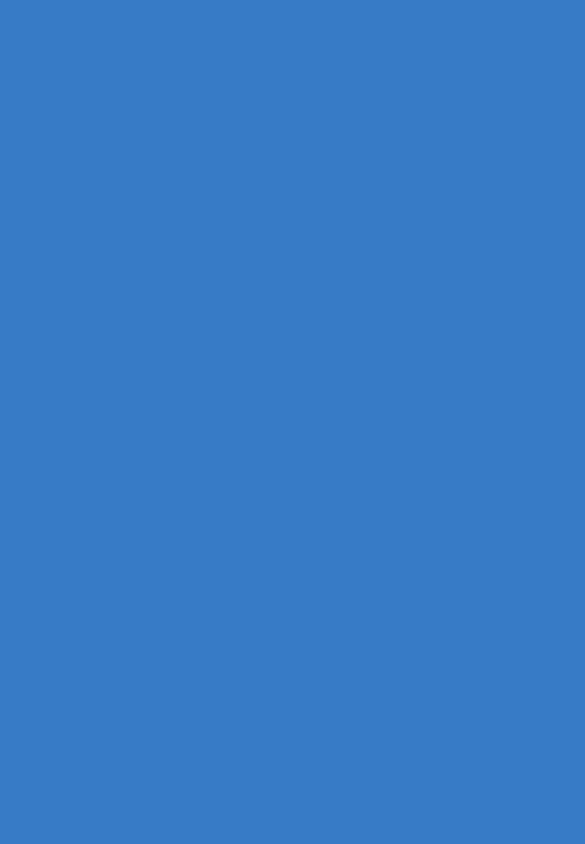
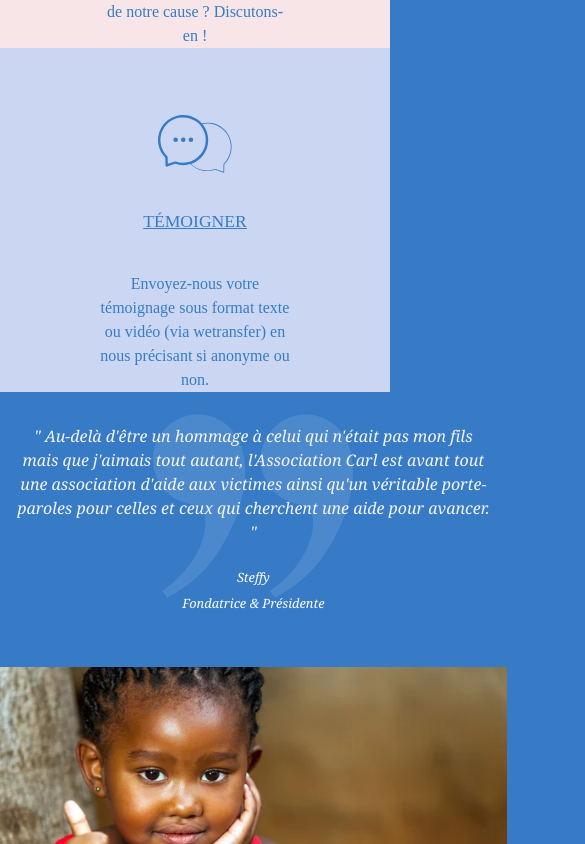
Before and after one commit to AdilBID/AssoCarl, a React (Vite) app: page / in a window 390 px wide. Shown: the part 960-1804 px from the top of the page, 585 px wide, since content can reach past the window. Before the commit the page ends 844 px from the top, so only its background shows below. Built offline with nearby package versions, Linux system fonts and the light colour scheme.

Commit message:
chiffre et stat

```diff
--- a/src/App.tsx
+++ b/src/App.tsx
@@ -1,4 +1,5 @@
 import CardList from "./components/cardList/CardList";
+import Presentation from "./components/presentation/Presentation";
 import "./scss/main.scss";
 
 function App() {
@@ -8,6 +9,7 @@ function App() {
       <div>CAROUSSEL</div>
 
       <CardList></CardList>
+      <Presentation></Presentation>
     </>
   );
 }
--- a/src/components/cardList/CardList.tsx
+++ b/src/components/cardList/CardList.tsx
@@ -17,7 +17,7 @@ export default class CardList extends Component {
           <a href="https://www.associationcarl.com/nos-actions" target='_blank'>Nos actions</a>
 
           <div className='text' >
-          <p>Découvrez nos différents pôles et nos domaines d'intervention...</p>
+           Découvrez nos différents pôles et nos domaines d'intervention...
           </div>
         </div>
 
@@ -34,7 +34,7 @@ export default class CardList extends Component {
           <a href="https://www.associationcarl.com/nos-actions" target='_blank'>besoin d'aide</a>
 
           <div className="text">
-          <p>Vous êtes victime, proche ou professionnel autour d'une victime ? Nous sommes là pour vous.</p>
+            Vous êtes victime, proche ou professionnel autour d'une victime ? Nous sommes là pour vous.
           </div>
         </div>
 
@@ -52,7 +52,7 @@ export default class CardList extends Component {
           <a href="mailto:contact@associationcarl.com;" target='_blank'>DEVENIR PARTENAIRE</a>
 
           <div className='text'>
-          <p>Vous souhaitez mettre votre engagement professionnel et/ou étudiant à contribution de notre cause ? Discutons-en !</p>
+            Vous souhaitez mettre votre engagement professionnel et/ou étudiant à contribution de notre cause ? Discutons-en !
           </div>
 
         </div>
@@ -73,12 +73,12 @@ export default class CardList extends Component {
           <a href="mailto:contact@associationcarl.com;" target='_blank'>TÉMOIGNER</a>
 
           <div className='text'>
-          <p>Envoyez-nous votre témoignage sous format texte ou vidéo (via wetransfer) en nous précisant si anonyme ou non.</p>
+            Envoyez-nous votre témoignage sous format texte ou vidéo (via wetransfer) en nous précisant si anonyme ou non.
           </div>
 
         </div>
+      </div>
 
-    </div>
     )
   }
 }
--- a/src/components/cardList/_CardList.scss
+++ b/src/components/cardList/_CardList.scss
@@ -1,12 +1,13 @@
 // CARDLIST
 .cardlist {
-  min-width: 100%;
+  width: 100%;
   display: grid;
   grid-template-columns: repeat(4, 1fr);
-  height: 27rem;
+  min-height: 27rem;
 
   .card {
     max-height: 28rem;
+    min-width: 225px;
     margin: 0;
     display: grid;
     grid-template-rows: 10em 4em 1fr;
@@ -25,28 +26,22 @@
   }
 
   svg {
-    width: 4.6rem;
+    width: 4.6em;
   }
 
   a {
     color: #377bc7;
-    display: flex;
-    align-items: center;
+    font-size: 1.1em;
     text-transform: uppercase;
-    font-size: 1.1rem;
     text-decoration: underline;
+    text-align: center;
   }
 
   .text {
-    display: flex;
-
-    width: 250px; /* Vous pouvez ajuster cette valeur en fonction de vos besoins */
+    width: 220px; /* Vous pouvez ajuster cette valeur en fonction de vos besoins */
     text-align: center;
-
-    p {
-      padding: 0 1rem;
-      font-size: .95rem;
-    }
+    padding: 0 .95em;
+    font-size: 1rem;
   }
 
   .actions {
@@ -69,3 +64,18 @@
     background: #cbd7f2;
   }
 }
+
+/* Media query pour le redimensionnement dynamique */
+@media screen and (max-width: 760px) {
+  .cardlist {
+    grid-template-columns: repeat(2, 1fr); /* Passer à 2 colonnes sur les écrans plus petits */
+  }
+}
+
+/* Media query pour le redimensionnement dynamique */
+@media screen and (max-width: 550px) {
+  .cardlist {
+    display: flex;
+    flex-direction: column; /* Passer à 2 colonnes sur les écrans plus petits */
+  }
+}
--- /dev/null
+++ b/src/components/presentation/Presentation.tsx
@@ -0,0 +1,86 @@
+import { Component } from 'react'
+
+export default class Presentation extends Component {
+  render() {
+    return (
+      <div className="intro">
+        <div className="message">
+          <p>
+            " Au-delà d'être un hommage à celui qui n'était pas mon fils mais que j'aimais tout autant, l'Association Carl est avant tout une association d'aide aux victimes ainsi qu'un véritable porte-paroles pour celles et ceux qui cherchent une aide pour avancer. "
+          </p>
+          <br />
+          <span>Steffy</span>
+          <span>Fondatrice & Présidente</span>
+          <svg className='svgcolor' preserveAspectRatio="xMidYMid meet" data-bbox="12.5 19.999 175 160.002" viewBox="12.5 19.999 175 160.002" height="200" width="200" xmlns="http://www.w3.org/2000/svg" data-type="color" role="presentation" aria-hidden="true" aria-label="">
+            <g>
+              <path d="M114.733 174.579c45.255-32.506 41.878-73.139 31.072-75.172-9.457-1.355-18.913-4.064-27.018-11.515-15.536-15.576-16.21-40.633-.676-56.208a39.47 39.47 0 0 1 56.064 0c23.641 24.379 12.157 71.787-6.08 101.585-8.105 13.546-19.588 31.154-48.632 46.732l-4.73-5.422z" fill="#FFFFFF" data-color="1"></path>
+              <path d="M20.442 174.579c45.255-32.506 41.878-73.139 31.071-75.172-9.457-1.355-18.913-4.064-27.018-11.515-15.536-15.577-16.211-40.634-.676-56.209a39.47 39.47 0 0 1 56.064 0c23.641 24.379 12.157 71.787-6.08 101.585C65.697 146.814 54.215 164.422 25.17 180l-4.728-5.421z" fill="#FFFFFF" data-color="1"></path>
+            </g>
+          </svg>
+        </div>
+
+        <div className="images">
+
+          <div className='imageflex'>
+            <img src="src/assets/img1.jpg" alt="carl" />
+          </div>
+
+          <div className="imageflex2">
+            <div className='textimage'>
+              <h1>Qui était Carl ?</h1>
+              <p>
+                Né le 15 avril 2009, et décédé le 29 juin 2021, Carl était un petit garçon sensible, intelligent et attentionné. Il a grandi entouré de sa maman, et de ses frères et soeurs, Steffy, Peter et Tim. Lorsque leur père est sorti de prison, après une condamnation pour agressions sexuelles sur Steffy, le Juge aux Affaires Familiales (JAF) lui a accordé un droit de visite et d'hébergement pour le plus jeune de ses enfants et Carl a ainsi dû aller chez lui 1 week-end sur 2 et la moitié des vacances. Au fil du temps, sa santé psychologique s'est dégradée, et au suicide de leur maman en 2019, Carl a révélé avoir lui aussi subi des agressions sexuelles de la part de leur père. Sa grande soeur Steffy a obtenu sa garde, au prix d'une guerre judiciaire permanente avec leur père, mais malgré tous ses efforts pour lui redonner espoir, Carl a fini par renoncer en s'ôtant la vie à l'âge de 12 ans...
+              </p>
+            </div>
+          </div>
+
+        </div>
+
+        <div className="chiffres">
+          <h1>Quelques chiffres...</h1>
+
+          <div className="stat">
+            <div className="statCard card1">
+              <div className="chiffre">
+                <span>1</span>
+                <span>Enfant</span>
+                <span>sur 10</span>
+              </div>
+
+              <div className='statText'>
+                <p>est victime</p>
+                <p>D'INCESTE</p>
+              </div>
+            </div>
+
+            <div className="statCard card2">
+              <div className="chiffre">
+                <span>1</span>
+                <span>Enfant</span>
+                <span>sur 4</span>
+              </div>
+
+              <div className='statText'>
+                <p>subit des violences</p>
+                <p>PHYSIQUES</p>
+              </div>
+            </div>
+            <div className="statCard card3">
+              <div className="chiffre">
+                <span>+ DE</span>
+                <span>143 000</span>
+                <span>ENFANTS</span>
+              </div>
+
+              <div className='statText'>
+                <p>sont chaque année témoins</p>
+                <p>de violences conjugales</p>
+              </div>
+            </div>
+          </div>
+        </div>
+
+      </div>
+    )
+  }
+}
--- /dev/null
+++ b/src/components/presentation/_Presentation.scss
@@ -0,0 +1,245 @@
+// qui est Carl ?
+
+.intro {
+  padding: 2rem;
+  width: 100%;
+  min-width: 900px;
+  display: grid;
+  grid-template-rows: auto;
+  justify-items: center;
+  align-items: center;
+  // justify-content: center;
+
+  margin-top: 0;
+  padding-top: 1rem;
+  background-color: $boston-blue;
+
+  .message {
+    // background-color: salmon;
+    position: relative;
+    font-family: Georgia, "Times New Roman", Times, serif;
+    display: flex;
+    flex-direction: column;
+    align-items: center;
+    justify-content: center;
+    max-width: 620px;
+    padding-bottom: 3rem;
+
+    svg {
+      // transform: translateY(15px);
+      position: absolute;
+      opacity: 0.1;
+    }
+
+    p {
+      // width: 100%;
+      padding: 5em 0 0;
+      text-align: center;
+      font-size: 1.5rem;
+      // font-size: 22px;
+      font-style: italic;
+      font-weight: 500;
+      color: whitesmoke;
+    }
+    span {
+      padding-bottom: 0.5em;
+      color: white;
+      font-style: italic;
+      font-size: 0.8rem;
+    }
+  }
+
+  .images {
+    position: relative;
+    max-width: auto;
+
+    .imageflex {
+      display: flex;
+      flex: 1;
+      justify-content: start;
+
+      img {
+        position: absolute;
+        min-width: 60%;
+        max-height: 80%;
+        object-fit: cover; /* L'effet zoom cover */
+      }
+    }
+
+    .imageflex2 {
+      display: flex;
+      flex: 1;
+      justify-content: end;
+
+      .textimage {
+        color: $boston-blue;
+        position: relative;
+        width: 60%;
+        // margin-left: 16rem;
+        margin-top: 5rem;
+        background-color: $selago;
+        // padding: 3rem 6rem;
+        padding: 2% 4%;
+        // max-width: 60%;
+
+        p {
+          text-align: justify;
+          font-size: 1em;
+        }
+      }
+    }
+  }
+
+  .chiffres {
+    width: 100%;
+    h1 {
+      text-align: center;
+      padding: 6rem 3rem 3rem;
+      color: $selago;
+      font-size: 4rem;
+    }
+
+    .stat {
+      display: flex;
+      flex-direction: row;
+      justify-content: space-evenly;
+      height: 60vh;
+
+      .statCard {
+        display: flex;
+        flex-direction: column;
+        // justify-content: space-between;
+        text-align: center;
+        gap: 3em;
+
+        .chiffre {
+          display: flex;
+          flex-direction: column;
+          align-items: center;
+          justify-content: center;
+          gap: 3px;
+
+          span {
+            text-transform: uppercase;
+            font-size: 2.5em;
+            font-weight: bold;
+          }
+        }
+
+        .statText {
+          display: flex;
+          flex-direction: column;
+          align-items: center;
+          justify-content: center;
+
+          p {
+            font-size: 1.2em;
+          }
+        }
+      }
+
+      .card1 {
+        color: $tequila;
+      }
+      .card2 {
+        color: $onahau;
+      }
+      .card3 {
+        color: $vanilla-ice;
+      }
+    }
+  }
+}
+
+/* Media query pour le redimensionnement dynamique */
+@media screen and (max-width: 760px) {
+  .intro {
+    min-width: 450px;
+
+    .message {
+      p {
+        padding: 3em 1em 0;
+        font-size: 20px;
+      }
+    }
+
+    .images {
+      position: static;
+      margin: 0;
+      padding: 0;
+      display: flex;
+      flex-direction: column;
+
+      .imageflex {
+        display: block;
+
+        img {
+          margin: 0;
+          padding: 0;
+          position: static;
+          min-width: 100%;
+          max-height: 16em;
+        }
+      }
+      .imageflex2 {
+        display: block;
+
+        .textimage {
+          margin: 0;
+          padding: 1rem 3rem;
+          position: static;
+          width: auto;
+        }
+      }
+    }
+  }
+}
+
+/* Media query pour le redimensionnement dynamique */
+@media screen and (max-width: 550px) {
+  .intro {
+    min-width: 225px;
+    margin: 0;
+    padding: 0;
+
+    .message {
+      p {
+        padding: 2em 1em 0;
+        font-size: 16px;
+      }
+    }
+
+    .images {
+      position: static;
+      margin: 0;
+      padding: 0;
+      display: flex;
+      flex-direction: column;
+
+      .imageflex {
+        display: block;
+
+        img {
+          margin: 0;
+          padding: 0;
+          position: static;
+          min-width: 100%;
+        }
+      }
+      .imageflex2 {
+        display: block;
+
+        .textimage {
+          position: static;
+          width: auto;
+          margin: 0;
+          padding: 1rem;
+          h1 {
+            font-size: 1.3rem;
+          }
+          font-size: 0.8rem;
+        }
+      }
+    }
+  }
+}
--- a/src/scss/main.scss
+++ b/src/scss/main.scss
@@ -14,3 +14,4 @@
 //components
 
 @import '../components/cardList/CardList';
+@import '../components/presentation/Presentation';
```
Also changed, not shown: src/assets/carl.png (added), src/assets/img1.jpg (added). Lines whose indentation alone changed are shown as unchanged.
